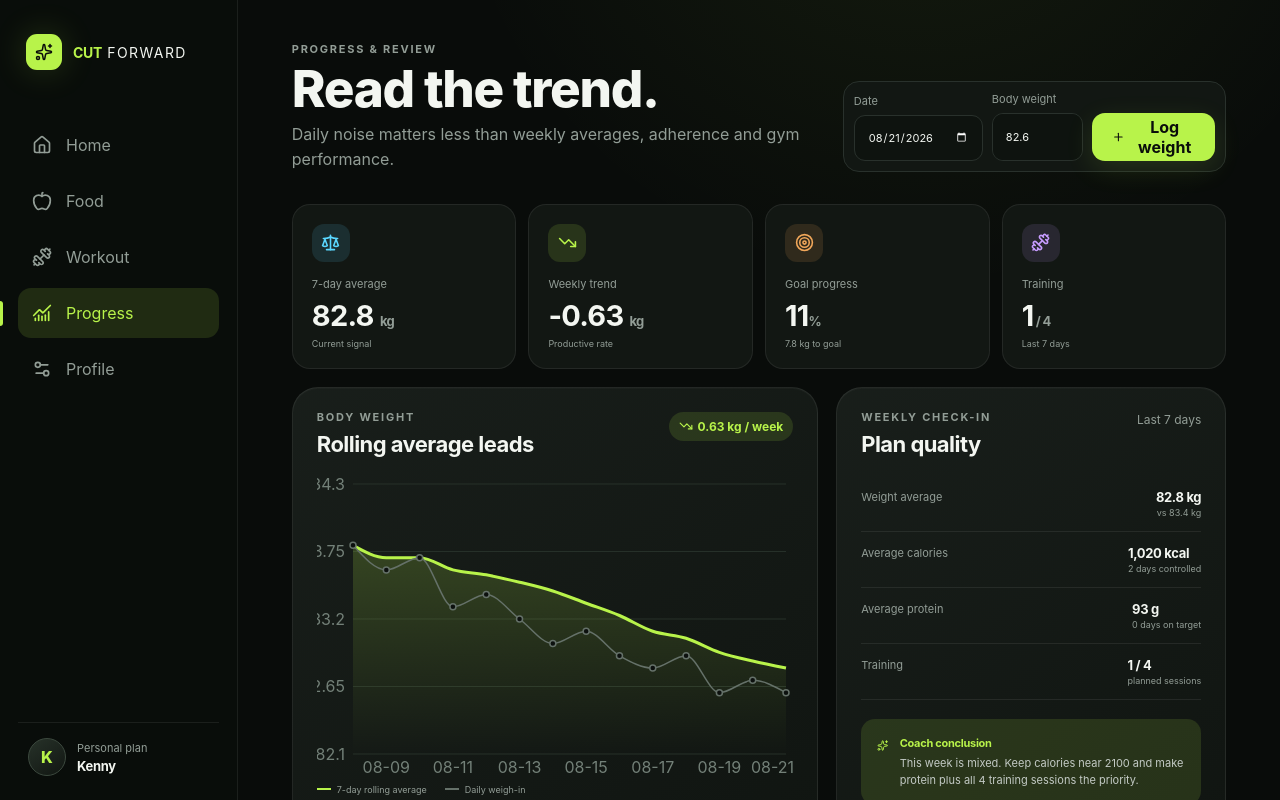
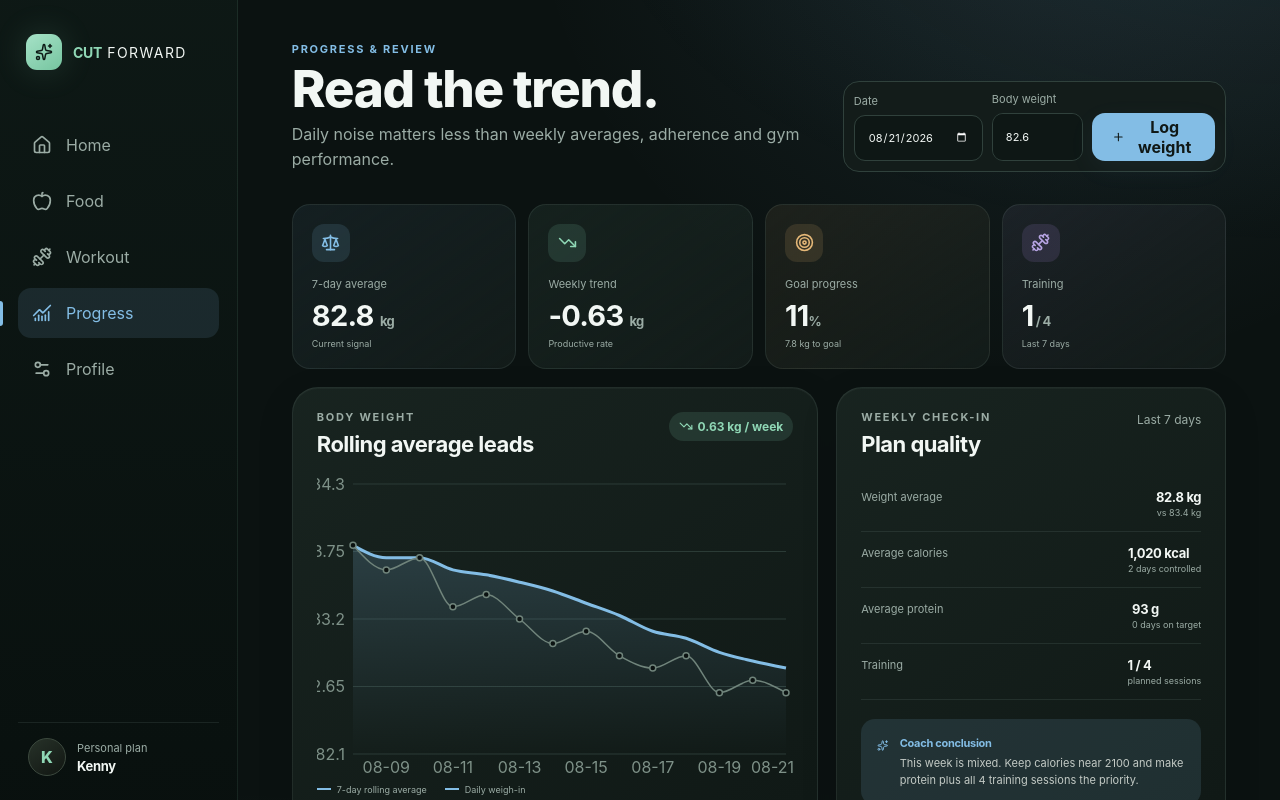
Before and after one commit to Kennydebie/Health_App, a React (Vite) app: page / in a window 1280 px wide. Both pictures are taken after a click on the button "Progress". Shown: the top 800 px of the page. Built offline with nearby package versions, Linux system fonts and the light colour scheme.

Commit message:
feat: add calm section-aware color theme

```diff
--- a/src/features/ProgressPage.tsx
+++ b/src/features/ProgressPage.tsx
@@ -64,7 +64,7 @@ export function ProgressPage({ controller }: ProgressPageProps) {
 
     <section className="progress-layout">
       <article className="card weight-chart-card"><div className="section-title"><div><p className="eyebrow">Body weight</p><h2>Rolling average leads</h2></div><span className="pill success"><TrendingDown size={14} /> {Math.abs(weightChange).toFixed(2)} kg / week</span></div>
-        {chartData.length ? <div className="chart-area"><ResponsiveContainer width="100%" height="100%"><AreaChart data={chartData} margin={{ left: -12, right: 8, top: 10, bottom: 0 }}><defs><linearGradient id="weightGradient" x1="0" y1="0" x2="0" y2="1"><stop offset="0%" stopColor="#b8f34a" stopOpacity={0.32} /><stop offset="100%" stopColor="#b8f34a" stopOpacity={0} /></linearGradient></defs><CartesianGrid stroke="#263029" vertical={false} /><XAxis dataKey="date" stroke="#738078" tickLine={false} axisLine={false} /><YAxis domain={['dataMin - 0.5', 'dataMax + 0.5']} stroke="#738078" tickLine={false} axisLine={false} width={48} /><Tooltip contentStyle={{ background: '#171c19', border: '1px solid #2b332e', borderRadius: 12 }} /><Area type="monotone" dataKey="average" name="7-day avg" stroke="#b8f34a" strokeWidth={3} fill="url(#weightGradient)" /><Line type="monotone" dataKey="weight" name="Daily" stroke="#657169" strokeWidth={1.5} dot={{ r: 3, fill: '#0c100e' }} /></AreaChart></ResponsiveContainer></div> : <div className="empty-state"><Scale size={30} /><h3>No weight entries</h3><p>Log your first weight to start the trend.</p></div>}
+        {chartData.length ? <div className="chart-area"><ResponsiveContainer width="100%" height="100%"><AreaChart data={chartData} margin={{ left: -12, right: 8, top: 10, bottom: 0 }}><defs><linearGradient id="weightGradient" x1="0" y1="0" x2="0" y2="1"><stop offset="0%" stopColor="#83bde5" stopOpacity={0.32} /><stop offset="100%" stopColor="#83bde5" stopOpacity={0} /></linearGradient></defs><CartesianGrid stroke="#2b3b36" vertical={false} /><XAxis dataKey="date" stroke="#7e9188" tickLine={false} axisLine={false} /><YAxis domain={['dataMin - 0.5', 'dataMax + 0.5']} stroke="#7e9188" tickLine={false} axisLine={false} width={48} /><Tooltip contentStyle={{ background: '#131c1a', border: '1px solid #30413c', borderRadius: 12 }} /><Area type="monotone" dataKey="average" name="7-day avg" stroke="#83bde5" strokeWidth={3} fill="url(#weightGradient)" /><Line type="monotone" dataKey="weight" name="Daily" stroke="#70847b" strokeWidth={1.5} dot={{ r: 3, fill: '#0b1211' }} /></AreaChart></ResponsiveContainer></div> : <div className="empty-state"><Scale size={30} /><h3>No weight entries</h3><p>Log your first weight to start the trend.</p></div>}
         <div className="chart-legend"><span><i className="solid" /> 7-day rolling average</span><span><i className="faint" /> Daily weigh-in</span></div>
       </article>
 
@@ -76,7 +76,7 @@ export function ProgressPage({ controller }: ProgressPageProps) {
 
     <section className="lower-progress-grid">
       <article className="card exercise-history"><div className="section-title"><div><p className="eyebrow">Exercise history</p><h2>Performance signal</h2></div><label><span className="sr-only">Exercise</span><select value={exerciseId} onChange={(event) => setExerciseId(event.target.value)}>{[...new Set(data.sessions.flatMap((session) => session.sets.map((set) => set.exerciseId)))].map((id) => <option key={id} value={id}>{exerciseMap.get(id)?.name}</option>)}</select></label></div>
-        {exerciseHistory.length ? <><div className="small-chart"><ResponsiveContainer width="100%" height="100%"><LineChart data={exerciseHistory}><CartesianGrid stroke="#263029" vertical={false} /><XAxis dataKey="date" stroke="#738078" tickLine={false} axisLine={false} /><YAxis stroke="#738078" tickLine={false} axisLine={false} width={35} /><Tooltip contentStyle={{ background: '#171c19', border: '1px solid #2b332e', borderRadius: 12 }} /><Line type="monotone" dataKey="weight" name="Best kg" stroke="#5ad7ff" strokeWidth={3} dot={{ r: 4, fill: '#5ad7ff' }} /></LineChart></ResponsiveContainer></div><div className="history-caption">Latest best: <strong>{exerciseHistory.at(-1)?.weight} kg × {exerciseHistory.at(-1)?.reps}</strong><span>Volume {Math.round(exerciseHistory.at(-1)?.volume ?? 0).toLocaleString()} kg</span></div></> : <div className="empty-state"><Dumbbell size={28} /><h3>No performance yet</h3><p>Complete this exercise in a workout to create a trend.</p></div>}
+        {exerciseHistory.length ? <><div className="small-chart"><ResponsiveContainer width="100%" height="100%"><LineChart data={exerciseHistory}><CartesianGrid stroke="#2b3b36" vertical={false} /><XAxis dataKey="date" stroke="#7e9188" tickLine={false} axisLine={false} /><YAxis stroke="#7e9188" tickLine={false} axisLine={false} width={35} /><Tooltip contentStyle={{ background: '#131c1a', border: '1px solid #30413c', borderRadius: 12 }} /><Line type="monotone" dataKey="weight" name="Best kg" stroke="#8fd7b5" strokeWidth={3} dot={{ r: 4, fill: '#8fd7b5' }} /></LineChart></ResponsiveContainer></div><div className="history-caption">Latest best: <strong>{exerciseHistory.at(-1)?.weight} kg × {exerciseHistory.at(-1)?.reps}</strong><span>Volume {Math.round(exerciseHistory.at(-1)?.volume ?? 0).toLocaleString()} kg</span></div></> : <div className="empty-state"><Dumbbell size={28} /><h3>No performance yet</h3><p>Complete this exercise in a workout to create a trend.</p></div>}
       </article>
 
       <article className="card habits-card"><div className="section-title"><div><p className="eyebrow">Today's support habits</p><h2>Keep the basics visible</h2></div><span>{Object.values(habit).filter((value) => value === true).length} / 3</span></div>
--- a/src/styles.css
+++ b/src/styles.css
@@ -1,37 +1,37 @@
 :root {
   color-scheme: dark;
   font-family: Inter, ui-sans-serif, -apple-system, BlinkMacSystemFont, "Segoe UI", sans-serif;
-  color: #f3f6f1;
-  background: #090c0a;
+  color: #f2f7f4;
+  background: #0b1211;
   font-synthesis: none;
   text-rendering: optimizeLegibility;
-  --bg: #090c0a;
-  --surface: #121713;
-  --surface-2: #181e1a;
-  --surface-3: #202721;
-  --line: #29312c;
-  --line-soft: rgba(255, 255, 255, .075);
-  --text: #f3f6f1;
-  --muted: #929d96;
-  --muted-2: #69746d;
-  --lime: #b8f34a;
-  --lime-soft: rgba(184, 243, 74, .13);
-  --blue: #5ad7ff;
-  --blue-soft: rgba(90, 215, 255, .12);
-  --orange: #f1a75a;
-  --orange-soft: rgba(241, 167, 90, .13);
-  --red: #ff735f;
-  --red-soft: rgba(255, 115, 95, .13);
-  --purple: #c79cff;
+  --bg: #0b1211;
+  --surface: #131c1a;
+  --surface-2: #192522;
+  --surface-3: #22312d;
+  --line: #30413c;
+  --line-soft: rgba(210, 239, 228, .085);
+  --text: #f2f7f4;
+  --muted: #9baca5;
+  --muted-2: #70847b;
+  --lime: #8fd7b5;
+  --lime-soft: rgba(143, 215, 181, .13);
+  --blue: #83bde5;
+  --blue-soft: rgba(131, 189, 229, .13);
+  --orange: #e5b878;
+  --orange-soft: rgba(229, 184, 120, .13);
+  --red: #e88779;
+  --red-soft: rgba(232, 135, 121, .13);
+  --purple: #b7a4e3;
   --radius-lg: 26px;
   --radius-md: 18px;
   --radius-sm: 12px;
-  --shadow: 0 20px 70px rgba(0, 0, 0, .28);
+  --shadow: 0 22px 70px rgba(2, 10, 8, .34);
 }
 
 * { box-sizing: border-box; }
 html { min-width: 320px; background: var(--bg); }
-body { margin: 0; min-width: 320px; min-height: 100vh; background: radial-gradient(circle at 72% -15%, rgba(184, 243, 74, .07), transparent 28%), var(--bg); }
+body { margin: 0; min-width: 320px; min-height: 100vh; background: radial-gradient(circle at 82% -12%, rgba(131, 189, 229, .1), transparent 30%), radial-gradient(circle at 18% 108%, rgba(143, 215, 181, .08), transparent 34%), var(--bg); }
 button, input, select { font: inherit; }
 button { color: inherit; }
 button:not(:disabled), select, input[type="date"] { cursor: pointer; }
@@ -40,7 +40,7 @@ button:disabled { opacity: .45; cursor: not-allowed; }
 a { color: inherit; }
 h1, h2, h3, p { margin-top: 0; }
 h1, h2, h3, strong { letter-spacing: -.025em; }
-input, select { color: var(--text); background: #0e130f; border: 1px solid var(--line); border-radius: 11px; min-height: 46px; padding: 0 13px; }
+input, select { color: var(--text); background: #0e1715; border: 1px solid var(--line); border-radius: 11px; min-height: 46px; padding: 0 13px; }
 select { color-scheme: dark; }
 input:hover, select:hover { border-color: #414c45; }
 input:focus, select:focus { border-color: var(--lime); box-shadow: 0 0 0 3px rgba(184, 243, 74, .08); }
@@ -50,15 +50,15 @@ input[type="number"] { appearance: textfield; }
 .eyebrow { margin: 0 0 8px; color: var(--muted); font-size: 11px; line-height: 1; letter-spacing: .16em; text-transform: uppercase; font-weight: 750; }
 
 .app-shell { min-height: 100vh; }
-.sidebar { position: fixed; z-index: 20; inset: 0 auto 0 0; width: 238px; display: flex; flex-direction: column; padding: 28px 18px 24px; background: rgba(10, 14, 11, .95); border-right: 1px solid var(--line-soft); backdrop-filter: blur(18px); }
+.sidebar { position: fixed; z-index: 20; inset: 0 auto 0 0; width: 238px; display: flex; flex-direction: column; padding: 28px 18px 24px; background: linear-gradient(180deg, rgba(14, 25, 22, .97), rgba(9, 17, 15, .97)); border-right: 1px solid rgba(143, 215, 181, .1); backdrop-filter: blur(18px); }
 .brand { display: flex; align-items: center; gap: 11px; border: 0; background: transparent; height: 48px; padding: 0 8px; font-size: 14px; letter-spacing: .1em; text-align: left; }
 .brand strong { color: var(--lime); }
-.brand-mark { width: 36px; height: 36px; display: grid; place-items: center; color: #0a0d0b; background: var(--lime); border-radius: 11px; box-shadow: 0 0 34px rgba(184, 243, 74, .18); }
+.brand-mark { width: 36px; height: 36px; display: grid; place-items: center; color: #0d1b16; background: linear-gradient(145deg, #a6e2c7, #76c5a0); border-radius: 11px; box-shadow: 0 0 34px rgba(143, 215, 181, .16); }
 .sidebar nav { display: grid; gap: 6px; margin-top: 44px; }
 .sidebar nav button { display: flex; align-items: center; gap: 14px; min-height: 50px; padding: 0 14px; border: 0; border-radius: 13px; color: var(--muted); background: transparent; text-align: left; transition: .18s ease; }
 .sidebar nav button:hover { color: var(--text); background: rgba(255, 255, 255, .035); transform: translateX(2px); }
 .sidebar nav button.active { color: var(--lime); background: var(--lime-soft); }
-.sidebar nav button.active::before { content: ""; position: absolute; left: 0; width: 3px; height: 25px; border-radius: 0 4px 4px 0; background: var(--lime); }
+.sidebar nav button.active::before { content: ""; position: absolute; left: 0; width: 3px; height: 25px; border-radius: 0 4px 4px 0; background: currentColor; }
 .sidebar-coach { margin-top: auto; display: flex; align-items: center; gap: 11px; padding: 15px 10px 0; border-top: 1px solid var(--line-soft); }
 .avatar { width: 38px; height: 38px; display: grid; place-items: center; border: 1px solid #3c493e; border-radius: 50%; background: linear-gradient(145deg, #273229, #111612); color: var(--lime); font-weight: 800; }
 .sidebar-coach span, .sidebar-coach strong { display: block; }
@@ -78,7 +78,7 @@ input[type="number"] { appearance: textfield; }
 .page-header > div > p:last-child { color: var(--muted); margin: 0; max-width: 660px; line-height: 1.55; }
 .header-status { align-self: flex-start; display: flex; align-items: center; gap: 8px; color: var(--muted); font-size: 12px; padding: 10px 13px; border: 1px solid var(--line); border-radius: 999px; background: var(--surface); }
 .status-dot { width: 7px; height: 7px; border-radius: 50%; background: var(--lime); box-shadow: 0 0 12px var(--lime); }
-.card { border: 1px solid var(--line-soft); border-radius: var(--radius-lg); background: linear-gradient(145deg, rgba(26, 32, 28, .94), rgba(17, 22, 18, .96)); box-shadow: inset 0 1px 0 rgba(255, 255, 255, .025); }
+.card { border: 1px solid var(--line-soft); border-radius: var(--radius-lg); background: linear-gradient(145deg, rgba(25, 37, 33, .96), rgba(16, 25, 22, .98)); box-shadow: inset 0 1px 0 rgba(232, 247, 240, .03), 0 12px 38px rgba(2, 9, 7, .1); }
 .card-heading { display: flex; align-items: center; gap: 12px; }
 .card-heading h3, .section-title h3 { margin: 0; font-size: 19px; }
 .section-title { display: flex; align-items: flex-start; justify-content: space-between; gap: 16px; }
@@ -90,8 +90,8 @@ input[type="number"] { appearance: textfield; }
 .metric-icon.orange { color: var(--orange); background: var(--orange-soft); }
 .metric-icon.purple { color: var(--purple); background: rgba(199, 156, 255, .12); }
 .primary-button, .secondary-button, .danger-button { min-height: 48px; display: inline-flex; align-items: center; justify-content: center; gap: 9px; padding: 0 19px; border-radius: 13px; font-weight: 750; border: 1px solid transparent; transition: .18s ease; }
-.primary-button { color: #0a0d0b; background: var(--lime); box-shadow: 0 8px 28px rgba(184, 243, 74, .12); }
-.primary-button:hover:not(:disabled) { background: #c7ff5f; transform: translateY(-1px); box-shadow: 0 10px 32px rgba(184, 243, 74, .18); }
+.primary-button { color: #0d1b16; background: var(--lime); box-shadow: 0 8px 28px rgba(143, 215, 181, .12); }
+.primary-button:hover:not(:disabled) { filter: brightness(1.08); transform: translateY(-1px); box-shadow: 0 10px 32px rgba(143, 215, 181, .18); }
 .secondary-button { color: var(--text); background: var(--surface-3); border-color: var(--line); }
 .secondary-button:hover { border-color: #47534b; background: #263028; }
 .danger-button { color: #250907; background: var(--red); }
@@ -107,9 +107,9 @@ input[type="number"] { appearance: textfield; }
 
 /* Home */
 .hero-grid { display: grid; grid-template-columns: minmax(0, 1.7fr) minmax(260px, .62fr); gap: 18px; }
-.calorie-hero { position: relative; min-height: 342px; overflow: hidden; border-radius: 30px; border: 1px solid rgba(255,255,255,.09); background: #101612; box-shadow: var(--shadow); }
-.calorie-hero::after { content: ""; position: absolute; inset: 0; background: linear-gradient(90deg, rgba(8, 12, 9, .98) 0%, rgba(8, 12, 9, .8) 43%, rgba(8, 12, 9, .18) 100%); }
-.calorie-hero__image { position: absolute; inset: 0; background: url('/assets/fuel-hero.png') 67% 52% / cover no-repeat; filter: saturate(.85) contrast(1.05); }
+.calorie-hero { position: relative; min-height: 342px; overflow: hidden; border-radius: 30px; border: 1px solid rgba(143, 215, 181, .16); background: #101916; box-shadow: var(--shadow); }
+.calorie-hero::after { content: ""; position: absolute; inset: 0; background: linear-gradient(90deg, rgba(8, 17, 14, .98) 0%, rgba(8, 17, 14, .8) 43%, rgba(8, 17, 14, .14) 100%); }
+.calorie-hero__image { position: absolute; inset: 0; background: url('/assets/fuel-hero.png') 67% 52% / cover no-repeat; filter: saturate(.72) contrast(1.02) hue-rotate(-8deg); }
 .calorie-hero__content { position: relative; z-index: 2; height: 100%; display: flex; align-items: center; justify-content: space-between; gap: 20px; padding: 42px 40px 60px; }
 .calorie-hero__content h2 { margin: 0 0 8px; font-size: clamp(37px, 5vw, 62px); line-height: .95; }
 .calorie-hero__content h2 span { display: block; margin-top: 10px; color: #c6ccc8; font-size: 15px; font-weight: 550; letter-spacing: 0; }
@@ -255,6 +255,68 @@ input[type="number"] { appearance: textfield; }
 .settings-aside { display: grid; gap: 14px; }.profile-summary { overflow: hidden; position: relative; min-height: 270px; padding: 25px; border: 1px solid rgba(184,243,74,.16); border-radius: 23px; background: radial-gradient(circle at 90% 10%, rgba(184,243,74,.17), transparent 35%), linear-gradient(145deg,#1b241c,#101410); }.profile-avatar { width: 56px; height: 56px; display: grid; place-items: center; margin-bottom: 30px; border-radius: 17px; color: #0a0d0b; background: var(--lime); font-size: 23px; font-weight: 850; }.profile-summary h2 { font-size: 27px; line-height: 1.02; }.profile-summary > div:last-child { display: flex; align-items: center; gap: 9px; margin-top: 26px; color: var(--muted); font-size: 9px; }.profile-summary > div:last-child strong { display: block; color: var(--text); font-size: 15px; }.data-card { padding: 20px; }.data-card > svg { color: var(--blue); }.data-card h3 { margin: 13px 0 6px; font-size: 15px; }.data-card p { margin: 0; color: var(--muted); font-size: 11px; line-height: 1.5; }.reset-button { min-height: 43px; display: flex; align-items: center; justify-content: center; gap: 7px; color: var(--muted); border: 1px solid var(--line); border-radius: 12px; background: transparent; }.reset-button:hover { color: var(--red); border-color: rgba(255,115,95,.3); }
 .recommendation > p, .confirm-reset > p { color: var(--muted); font-size: 12px; line-height: 1.55; }.recommendation-grid { display: grid; grid-template-columns: repeat(4,1fr); gap: 1px; overflow: hidden; margin: 18px 0; border: 1px solid var(--line-soft); border-radius: 14px; background: var(--line-soft); }.recommendation-grid > div { padding: 14px; background: var(--surface); text-align: center; }.recommendation-grid span, .recommendation-grid strong, .recommendation-grid small { display: block; }.recommendation-grid span, .recommendation-grid small { color: var(--muted); font-size: 9px; }.recommendation-grid strong { margin: 7px 0 3px; font-size: 23px; }
 
+/* Calm, section-aware color system */
+.page {
+  position: relative;
+  isolation: isolate;
+  --page-accent: #8fd7b5;
+  --page-accent-soft: rgba(143, 215, 181, .12);
+  --page-accent-faint: rgba(143, 215, 181, .055);
+  --page-accent-border: rgba(143, 215, 181, .2);
+}
+.home-page { --page-accent: #8fd7b5; --page-accent-soft: rgba(143, 215, 181, .12); --page-accent-faint: rgba(143, 215, 181, .055); --page-accent-border: rgba(143, 215, 181, .2); }
+.food-page { --page-accent: #e5b878; --page-accent-soft: rgba(229, 184, 120, .13); --page-accent-faint: rgba(229, 184, 120, .055); --page-accent-border: rgba(229, 184, 120, .22); }
+.workout-page { --page-accent: #e88779; --page-accent-soft: rgba(232, 135, 121, .13); --page-accent-faint: rgba(232, 135, 121, .055); --page-accent-border: rgba(232, 135, 121, .22); }
+.progress-page { --page-accent: #83bde5; --page-accent-soft: rgba(131, 189, 229, .13); --page-accent-faint: rgba(131, 189, 229, .055); --page-accent-border: rgba(131, 189, 229, .22); }
+.profile-page { --page-accent: #b7a4e3; --page-accent-soft: rgba(183, 164, 227, .13); --page-accent-faint: rgba(183, 164, 227, .055); --page-accent-border: rgba(183, 164, 227, .22); }
+.page::before { content: ""; position: absolute; z-index: -1; top: -120px; right: 0; width: min(720px, 70vw); height: 380px; pointer-events: none; background: radial-gradient(ellipse at top right, var(--page-accent-soft), transparent 68%); opacity: .72; }
+.page .page-header .eyebrow { color: var(--page-accent); }
+.page .primary-button { color: #101816; background: var(--page-accent); box-shadow: 0 8px 28px var(--page-accent-faint); }
+.page .primary-button:hover:not(:disabled) { box-shadow: 0 10px 34px var(--page-accent-soft); }
+.page input:focus, .page select:focus { border-color: var(--page-accent); box-shadow: 0 0 0 3px var(--page-accent-faint); }
+.page .card { transition: border-color .2s ease, transform .2s ease, box-shadow .2s ease; }
+.page .card:hover { border-color: var(--page-accent-border); box-shadow: inset 0 1px 0 rgba(232, 247, 240, .035), 0 18px 48px rgba(2, 9, 7, .16); }
+
+.sidebar nav button:nth-child(1).active, .bottom-nav button:nth-child(1).active { color: #8fd7b5; background: rgba(143, 215, 181, .12); }
+.sidebar nav button:nth-child(2).active, .bottom-nav button:nth-child(2).active { color: #e5b878; background: rgba(229, 184, 120, .12); }
+.sidebar nav button:nth-child(3).active, .bottom-nav button:nth-child(3).active { color: #e88779; background: rgba(232, 135, 121, .12); }
+.sidebar nav button:nth-child(4).active, .bottom-nav button:nth-child(4).active { color: #83bde5; background: rgba(131, 189, 229, .12); }
+.sidebar nav button:nth-child(5).active, .bottom-nav button:nth-child(5).active { color: #b7a4e3; background: rgba(183, 164, 227, .12); }
+
+.protein-card { background: radial-gradient(circle at 100% 0, rgba(143, 215, 181, .09), transparent 42%), linear-gradient(145deg, rgba(25, 37, 33, .96), rgba(16, 25, 22, .98)); }
+.macro-card { background: radial-gradient(circle at 100% 0, rgba(229, 184, 120, .08), transparent 40%), linear-gradient(145deg, rgba(25, 37, 33, .96), rgba(16, 25, 22, .98)); }
+.workout-today { background: radial-gradient(circle at 100% 0, rgba(232, 135, 121, .08), transparent 42%), linear-gradient(145deg, rgba(25, 37, 33, .96), rgba(16, 25, 22, .98)); }
+.weight-card { background: radial-gradient(circle at 100% 0, rgba(131, 189, 229, .09), transparent 42%), linear-gradient(145deg, rgba(25, 37, 33, .96), rgba(16, 25, 22, .98)); }
+.coach-card { border-color: rgba(143, 215, 181, .18); background: radial-gradient(circle at 5% 20%, rgba(143, 215, 181, .12), transparent 38%), linear-gradient(135deg, #172722, #101815); }
+
+.food-page .date-chip.active { color: var(--page-accent); border-color: var(--page-accent-border); background: var(--page-accent-soft); }
+.food-page .search-field:focus-within { border-color: var(--page-accent); }
+.food-page .quick-menu button:hover, .food-page .add-meal-button:hover, .food-page .favorite-button:hover, .food-page .favorite-button.active { color: var(--page-accent); background: var(--page-accent-soft); }
+.meal-grid .meal-card:nth-child(1) > header { box-shadow: inset 4px 0 #83bde5; background: rgba(131, 189, 229, .035); }
+.meal-grid .meal-card:nth-child(2) > header { box-shadow: inset 4px 0 #8fd7b5; background: rgba(143, 215, 181, .035); }
+.meal-grid .meal-card:nth-child(3) > header { box-shadow: inset 4px 0 #e5b878; background: rgba(229, 184, 120, .035); }
+.meal-grid .meal-card:nth-child(4) > header { box-shadow: inset 4px 0 #b7a4e3; background: rgba(183, 164, 227, .035); }
+
+.workout-page .day-tabs button:not(.rest-day).active { border-color: var(--page-accent-border); background: linear-gradient(145deg, var(--page-accent-soft), rgba(20, 28, 25, .96)); }
+.workout-page .day-tabs button:not(.rest-day).active > span { color: #21100d; background: var(--page-accent); }
+.workout-page .day-tabs button:not(.rest-day).active small, .workout-page .program-exercise__main:hover h3, .workout-page .overload-card > div { color: var(--page-accent); }
+.workout-page .start-workout, .workout-page .finish-session { color: #21100d; background: var(--page-accent); }
+.workout-page .program-main { background: radial-gradient(circle at 100% 0, var(--page-accent-faint), transparent 35%), linear-gradient(145deg, rgba(25, 37, 33, .96), rgba(16, 25, 22, .98)); }
+
+.progress-metrics .metric-card:nth-child(1) { background: linear-gradient(145deg, rgba(131, 189, 229, .08), var(--surface)); }
+.progress-metrics .metric-card:nth-child(2) { background: linear-gradient(145deg, rgba(143, 215, 181, .08), var(--surface)); }
+.progress-metrics .metric-card:nth-child(3) { background: linear-gradient(145deg, rgba(229, 184, 120, .08), var(--surface)); }
+.progress-metrics .metric-card:nth-child(4) { background: linear-gradient(145deg, rgba(183, 164, 227, .08), var(--surface)); }
+.progress-page .weekly-coach { color: var(--page-accent); background: var(--page-accent-soft); }
+.progress-page .weekly-coach strong { color: var(--page-accent); }
+.progress-page .chart-legend i { background: var(--page-accent); }
+
+.settings-main .settings-section:nth-child(1) { background: radial-gradient(circle at 100% 0, rgba(131, 189, 229, .075), transparent 35%), linear-gradient(145deg, rgba(25, 37, 33, .96), rgba(16, 25, 22, .98)); }
+.settings-main .settings-section:nth-child(2) { background: radial-gradient(circle at 100% 0, rgba(143, 215, 181, .075), transparent 35%), linear-gradient(145deg, rgba(25, 37, 33, .96), rgba(16, 25, 22, .98)); }
+.settings-main .settings-section:nth-child(3) { background: radial-gradient(circle at 100% 0, rgba(229, 184, 120, .075), transparent 35%), linear-gradient(145deg, rgba(25, 37, 33, .96), rgba(16, 25, 22, .98)); }
+.profile-page .profile-summary { border-color: var(--page-accent-border); background: radial-gradient(circle at 90% 10%, var(--page-accent-soft), transparent 38%), linear-gradient(145deg, #211f2c, #121817); }
+.profile-page .profile-avatar { color: #181225; background: var(--page-accent); }
+
 @media (max-width: 1180px) {
   .sidebar { width: 86px; padding-inline: 14px; }.brand { padding: 0 11px; }.brand > span:last-child, .sidebar nav span, .sidebar-coach > div:last-child { display: none; }.sidebar nav button { justify-content: center; padding: 0; }.sidebar-coach { justify-content: center; padding-inline: 0; }.main-content { margin-left: 86px; }
   .macro-card, .weight-card { grid-column: span 6; }.workout-today, .coach-card { grid-column: span 6; }.hero-grid { grid-template-columns: 1.45fr .65fr; }.macro-chart-wrap { grid-template-columns: 145px 1fr; }.macro-chart { height: 150px; }
```
